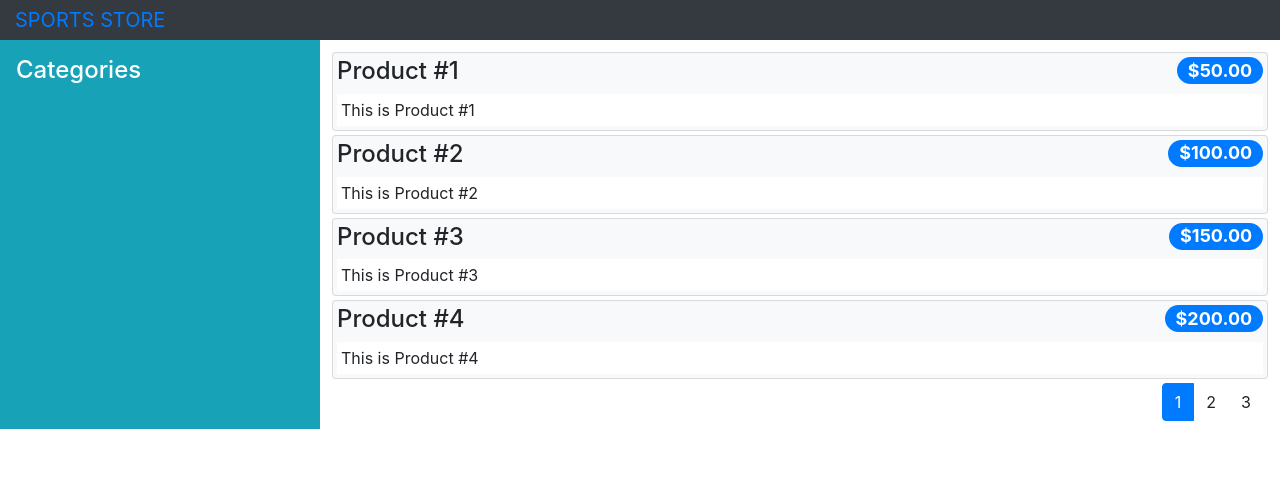
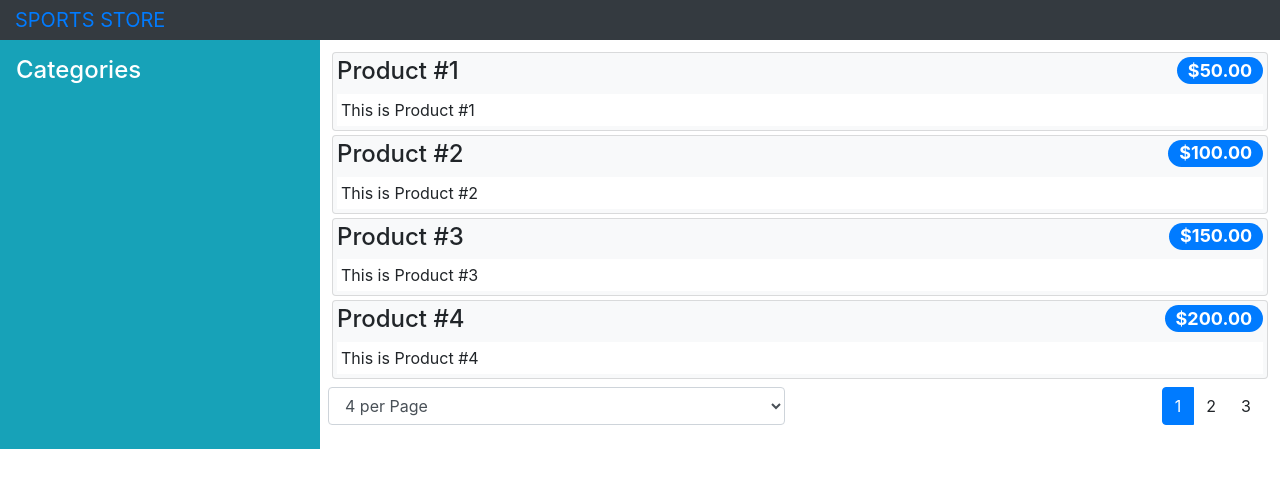
Before and after one commit to sanix-sandel/SportStore, a Vue app: page / in a window 1280 px wide. Shown: the top 488 px of the page. Built offline with nearby package versions, Linux system fonts and the light colour scheme.

Commit message:
changing the page size

```diff
--- a/src/components/PageControls.vue
+++ b/src/components/PageControls.vue
@@ -1,5 +1,14 @@
 <template>
-    <div v-if="pageCount > 1" class="text-right">
+
+    <div class="row mt-2">
+        <div class="col form-group">
+            <select class="form-control" v-on:change="changePageSize">
+                <option value="4">4 per Page</option>
+                <option value="8">8 per page</option>
+                <option value="12">12 per page</option>
+            </select>
+        </div>
+        <div class="text-right col">
             <div class="btn-group mx-2">
                 <button v-for="i in pageNumbers" v-bind:key="i"
                         class="btn btn-secpmdary"
@@ -7,6 +16,7 @@
                         v-on:click="setCurrentPage(i)">
                     {{ i }}
                 </button>
+            </div>
         </div>
     </div>
 </template>
@@ -24,7 +34,10 @@
             }
         },
         methods:{
-            ...mapMutations(["setCurrentPage"])
+            ...mapMutations(["setCurrentPage", "setPageSize"]),
+            changePageSize($event){
+                this.setPageSize(Number($event.target.value));
+            }
         }
     }
 </script>
```
Lines whose indentation alone changed are shown as unchanged.
